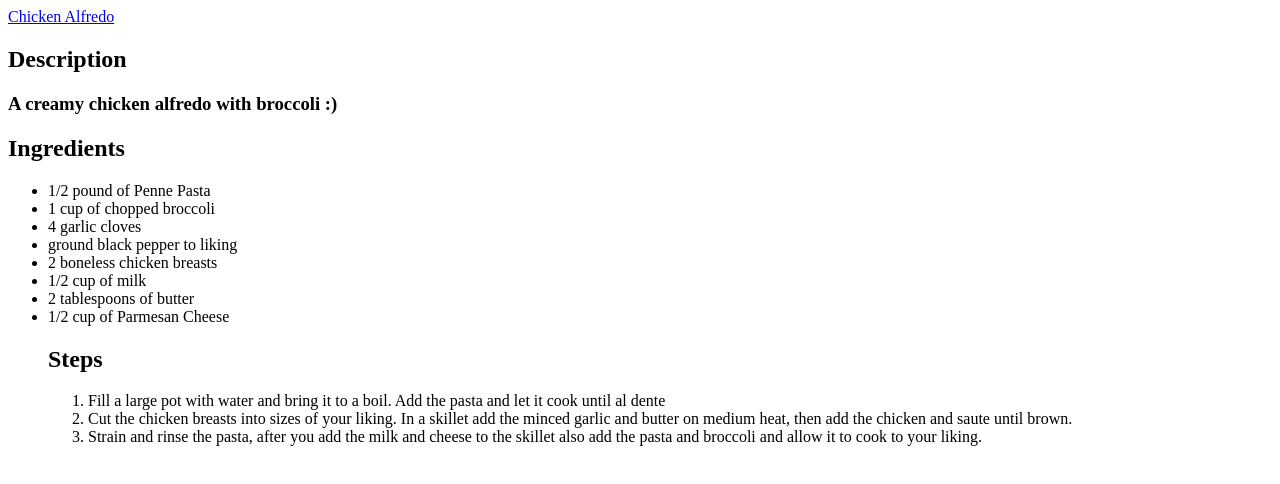
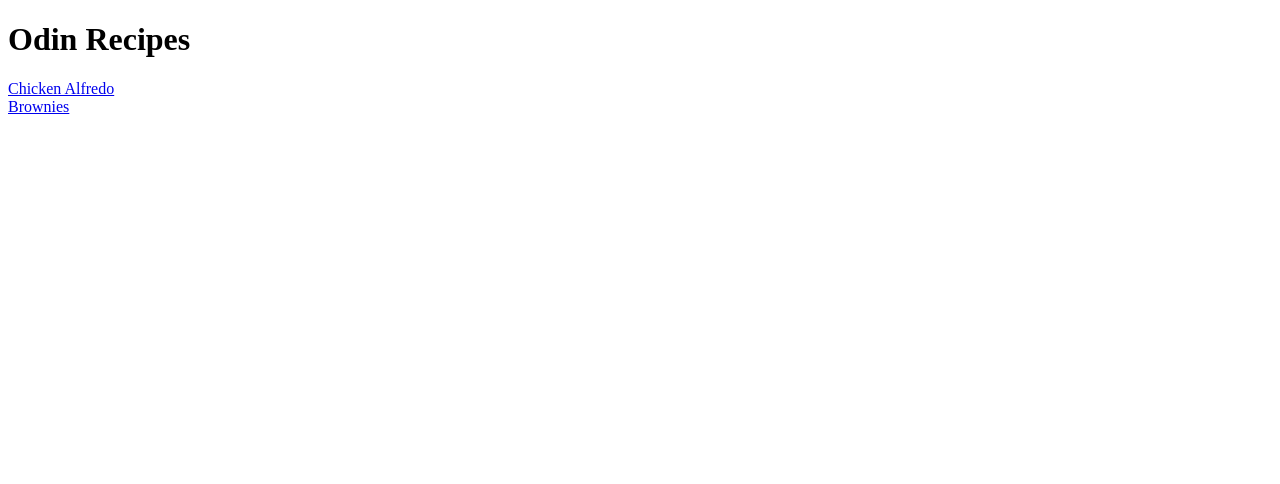
Before and after one commit to cyphyne/odin_recipes, a plain HTML site: page index.html in a window 1280 px wide. Drawn offline with Linux system fonts and the light colour scheme.

Commit message:
Edit index.html

```diff
--- a/index.html
+++ b/index.html
@@ -5,31 +5,8 @@
         <meta charset="utf-8">
     </head>
     <body>
-
-        <a href=recipes/alfredo.html>Chicken Alfredo</a>
-        <h2>Description</h2>
-        <h3>A creamy chicken alfredo with broccoli :)</h3>
-        <p></p>
-        <h2>Ingredients</h2>
-        <ul>
-    <li>1/2 pound of Penne Pasta</li>
-    <li>1 cup of chopped broccoli</li>
-    <li>4 garlic cloves</li>
-    <li>ground black pepper to liking</li>
-    <li>2 boneless chicken breasts</li>
-    <li>1/2 cup of milk</li>
-    <li>2 tablespoons of butter</li>
-    <li>1/2 cup of Parmesan Cheese</li>
-
-<h2>Steps</h2>
-<ol>
-    <li>Fill a large pot with water and bring it to a boil.
-         Add the pasta and let it cook until al dente</li>
-    <li>Cut the chicken breasts into sizes of your liking. In a skillet add the minced garlic and butter
-        on medium heat, then add the chicken and saute until brown.</li>
-    <li>Strain and rinse the pasta, after you add the milk and cheese to the skillet also
-        add the pasta and broccoli and allow it to cook to your liking.</li>
-</ol>
-        </ul>
+        <h1>Odin Recipes</h1>
+        <a href=recipes/alfredo.html>Chicken Alfredo</a> <br>
+       <a href=recipes/brownies.html>Brownies</a>
     </body>
 </html>
```
